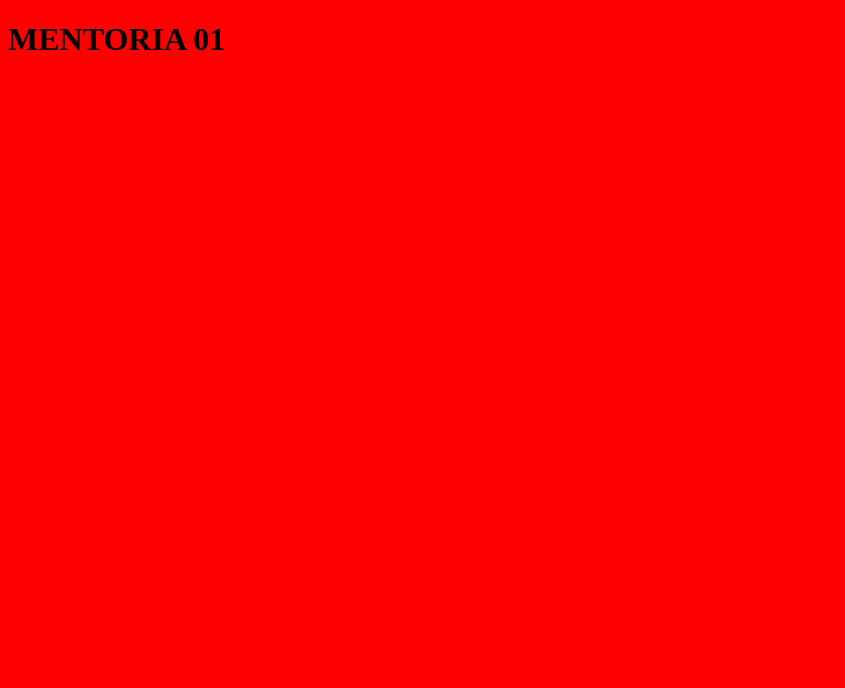
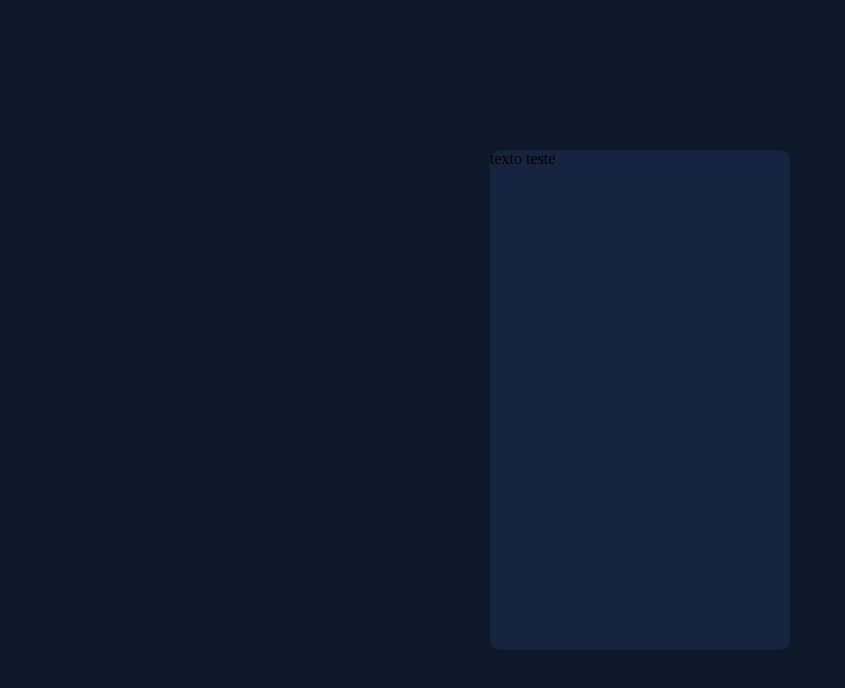
Before and after one commit to LeticiaFuruse/Estudos, a plain HTML site: page index.html in a window 1280 px wide. Shown: the whole page, without its empty margins (0-845 px from the left). Drawn offline with Linux system fonts and the light colour scheme.

Commit message:
div creation

```diff
--- a/index.css
+++ b/index.css
@@ -1,3 +1,30 @@
-* {
-  background-color: red;
+*{
+    margin: 0;
+    padding: 0;
+    box-sizing: border-box;
+    border: none;
 }
+:root{
+    --color-primary-100: hsl(215, 51%, 70%);
+    --color-primary-90: hsl(178, 100%, 50%);
+
+    --color-neutral-100: hsl(217, 54%, 11%);
+    --color-neutral-90: hsl(216, 50%, 16%);
+
+}
+
+body{
+    background-color: var(--color-neutral-100);
+    display: flex;
+    justify-content: center;
+    align-items: center;
+    height: 100vh;
+
+}
+
+.container{
+    background-color: var(--color-neutral-90);
+    width: 300px;
+    height: 500px;
+    border-radius: 10px;
+}
--- a/index.html
+++ b/index.html
@@ -7,6 +7,8 @@
   <link rel="stylesheet" href="./index.css">
 </head>
 <body>
-  <h1>MENTORIA 01</h1>
+    <div class="container">texto teste
+
+    </div>
 </body>
 </html>
```
